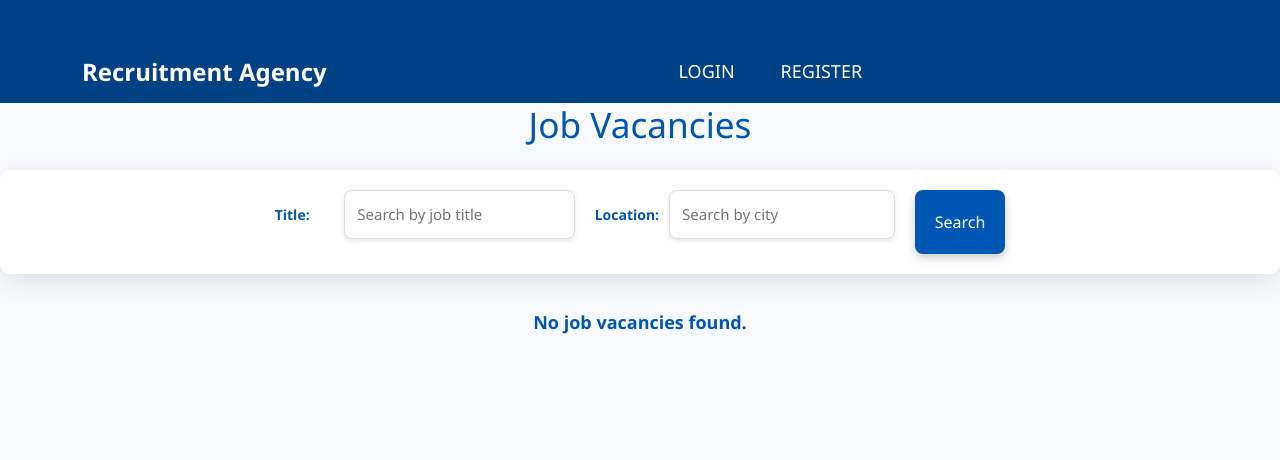
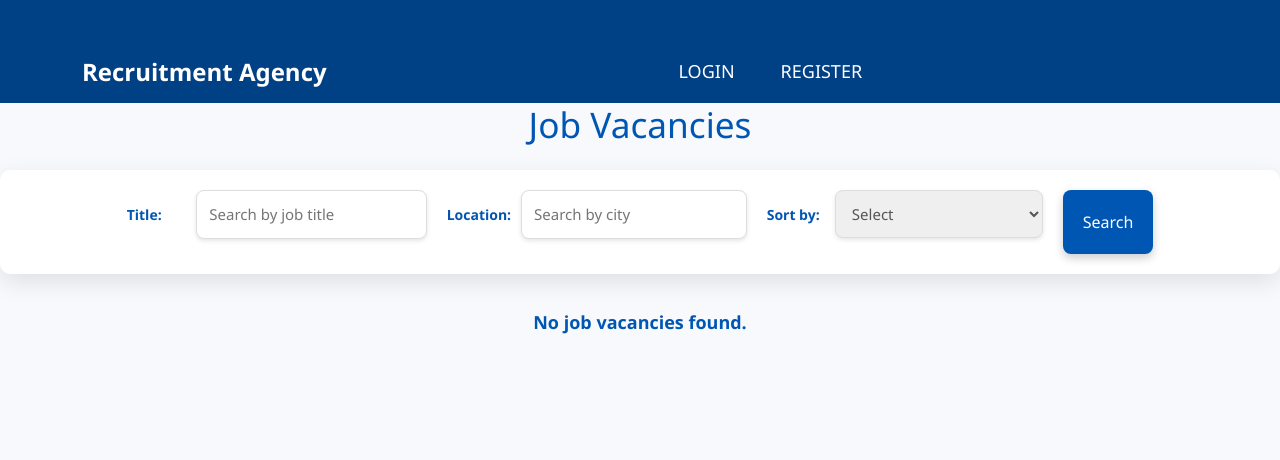
Before and after one commit to tsytsyksvitlana/recruitment_agency, a Django app: page /jobseeker/vacancies/ in a window 1280 px wide. Shown: the top 460 px of the page. Run offline with Django 5.2, Linux system fonts and the light colour scheme; data that the repository does not hold is empty.

Commit message:
added sorting for vacancies

```diff
--- a/job/forms.py
+++ b/job/forms.py
@@ -15,7 +15,7 @@ class JobVacancyForm(forms.ModelForm):
 
     class Meta:
         model = JobVacancy
-        fields = ['title', 'description']
+        fields = ['title', 'description', 'salary']
 
     def clean(self):
         cleaned_data = super().clean()
--- a/job/models/job_vacancy.py
+++ b/job/models/job_vacancy.py
@@ -8,6 +8,7 @@ class JobVacancy(models.Model):
     location = models.ForeignKey(
         'job.Location', on_delete=models.SET_NULL, null=True, blank=True, related_name="vacancies"
     )
+    salary = models.DecimalField(max_digits=10, decimal_places=2, null=True, blank=True)
     created_at = models.DateTimeField(auto_now_add=True)
     recruiter = models.ForeignKey('job.Recruiter', on_delete=models.CASCADE, related_name="posted_jobs", null=True)
     is_active = models.BooleanField(default=True)
--- a/job/templates/job_vacancies_list.html
+++ b/job/templates/job_vacancies_list.html
@@ -15,16 +15,35 @@
       <input type="text" name="location" id="location" placeholder="Search by city" value="{{ request.GET.location }}">
     </div>
 
+    <div class="search-field">
+      <label for="sort">Sort by:</label>
+      <select name="sort" id="sort">
+        <option value="">Select</option>
+        <option value="salary_asc" {% if request.GET.sort == 'salary_asc' %}selected{% endif %}>Salary (Low to High)</option>
+        <option value="salary_desc" {% if request.GET.sort == 'salary_desc' %}selected{% endif %}>Salary (High to Low)</option>
+        <option value="newest" {% if request.GET.sort == 'newest' %}selected{% endif %}>Newest</option>
+        <option value="reviews" {% if request.GET.sort == 'reviews' %}selected{% endif %}>With Reviews</option>
+        <option value="not_applied" {% if request.GET.sort == 'not_applied' %}selected{% endif %}>Not Applied</option>
+      </select>
+    </div>
+
     <button type="submit" class="search-button">Search</button>
   </form>
 
   <div class="vacancy-list">
+    {% if vacancies %}
       {% for vacancy in vacancies %}
         <div class="vacancy-card">
           <h3>{{ vacancy.title }}</h3>
           <p>{{ vacancy.description|truncatewords:30 }}</p>
           <p><img src="{% static 'images/company.svg' %}" alt="Logo" class="img-fluid" style="max-width: 25px; height: auto;">{{ vacancy.company }}</p>
           <p><img src="{% static 'images/location.svg' %}" alt="Logo" class="img-fluid" style="max-width: 25px; height: auto;"> {{ vacancy.location }}</p>
+
+          {% if vacancy.reviews.count > 0 %}
+            <p>Has Reviews: Yes</p>
+          {% else %}
+            <p>Has Reviews: No</p>
+          {% endif %}
 
           {% if user.is_authenticated %}
             {% if vacancy.id in applied_vacancies %}
@@ -36,12 +55,14 @@
             <p>You need to log in to apply for jobs.</p>
           {% endif %}
         </div>
-    {% empty %}
+      {% endfor %}
+    {% else %}
       <p>No job vacancies found.</p>
-    {% endfor %}
+    {% endif %}
   </div>
 
 {% endblock %}
+
 
 {% block extra_styles %}
 <style>
@@ -89,7 +110,7 @@
     width: 80px;
   }
 
-  .search-field input {
+  .search-field input, .search-field select {
     padding: 12px;
     width: 100%;
     border: 1px solid #ddd;
@@ -189,7 +210,7 @@
       align-items: flex-start;
     }
 
-    .search-field input {
+    .search-field input, .search-field select {
       width: 100%;
       max-width: 350px;
     }
--- a/job/views.py
+++ b/job/views.py
@@ -3,6 +3,7 @@ import logging
 from django.contrib import messages
 from django.contrib.auth.mixins import LoginRequiredMixin
 from django.core.exceptions import ObjectDoesNotExist
+from django.db.models import Count
 from django.shortcuts import get_object_or_404, redirect, render
 from django.urls import reverse, reverse_lazy
 from django.views.generic import CreateView, ListView, UpdateView
@@ -235,12 +236,27 @@ class JobVacancyListView(ListView):
 
         search_title = self.request.GET.get('title', '')
         search_location = self.request.GET.get('location', '')
+        sort_by = self.request.GET.get('sort', '')
 
         if search_title:
             queryset = queryset.filter(title__icontains=search_title)
 
         if search_location:
             queryset = queryset.filter(location__icontains=search_location)
+
+        if sort_by == 'salary_asc':
+            queryset = queryset.order_by('salary')
+        elif sort_by == 'salary_desc':
+            queryset = queryset.order_by('-salary')
+        elif sort_by == 'newest':
+            queryset = queryset.order_by('-created_at')
+        elif sort_by == 'reviews':
+            queryset = queryset.annotate(num_reviews=Count('reviews')).order_by('-num_reviews')
+        elif sort_by == 'not_applied':
+            if self.request.user.is_authenticated:
+                jobseeker_profile = self.request.user.jobseeker_profile
+                applied_vacancies = jobseeker_profile.applications.values_list('vacancy', flat=True)
+                queryset = queryset.exclude(id__in=applied_vacancies)
 
         return queryset
 
@@ -252,6 +268,7 @@ class JobVacancyListView(ListView):
             applied_vacancies = jobseeker_profile.applications.values_list('vacancy', flat=True)
             context['applied_vacancies'] = applied_vacancies
 
+        context['sort'] = self.request.GET.get('sort', '')
         return context
 
 
```
Also changed, not shown: job/migrations/0003_jobvacancy_salary.py (added). Lines whose indentation alone changed are shown as unchanged.
